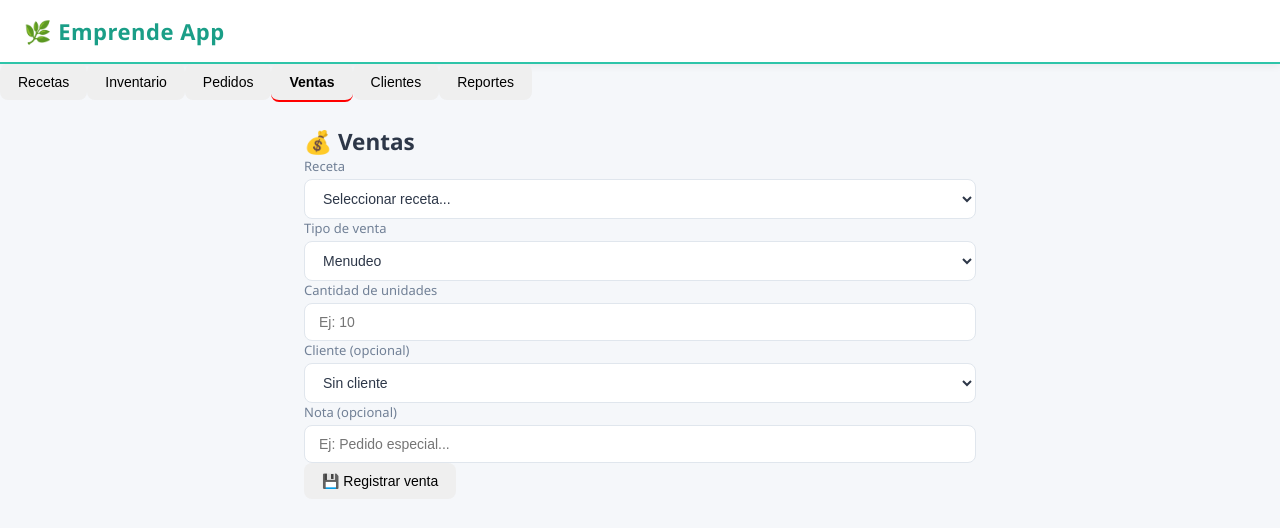
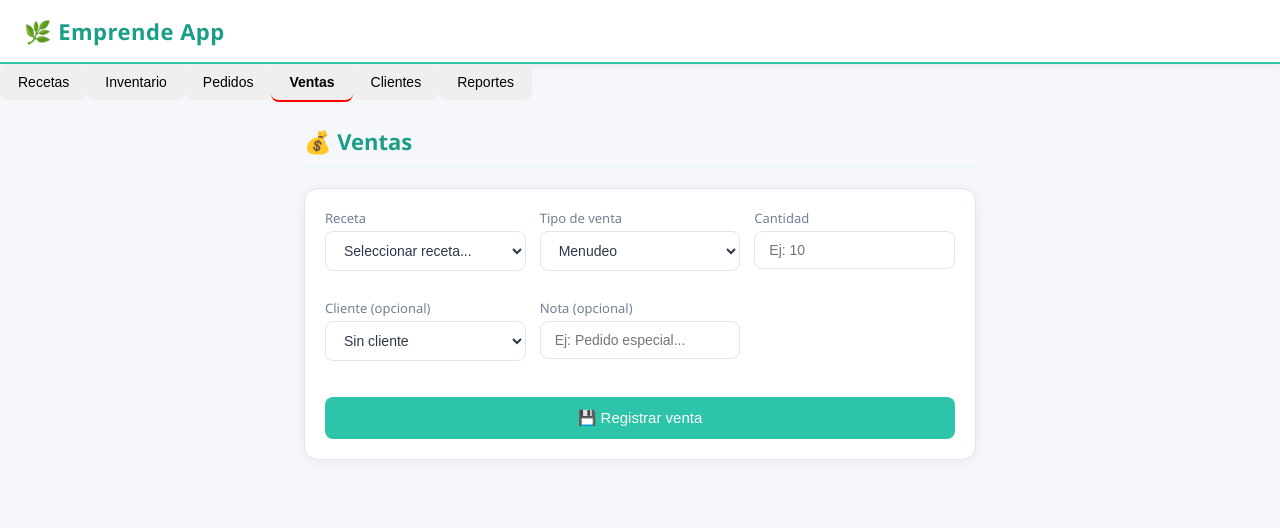
Before and after one commit to YulsICV/emprende-app, a React (Vite) app: page / in a window 1280 px wide. Both pictures are taken after a click on the button "Ventas". Shown: the top 528 px of the page. Built offline with nearby package versions, Linux system fonts and the light colour scheme.

Commit message:
ventas con descuento automatico de inventario y estilos

```diff
--- a/pages/Ventas.jsx
+++ b/pages/Ventas.jsx
@@ -18,6 +18,24 @@ export default function Ventas({ db, actualizarDb }) {
         ? (precio - recetaSeleccionada.costoPorUnidad) * (parseInt(form.cantidad) || 0)
         : 0
 
+    const descontarInventario = (receta, cantidadVendida) => {
+        const proporcion = cantidadVendida / receta.unidades
+
+        const inventarioActualizado = db.inventario.map(item => {
+            const ingrediente = receta.ingredientes.find(ing =>
+                ing.nombre.toLowerCase() === item.nombre.toLowerCase()
+            )
+            if (!ingrediente) return item
+
+            const cantidadUsada = parseFloat(ingrediente.cantidadUso) * proporcion
+            const nuevaCantidad = parseFloat(item.cantidad) - cantidadUsada
+
+            return { ...item, cantidad: nuevaCantidad < 0 ? 0 : parseFloat(nuevaCantidad.toFixed(2)) }
+        })
+
+        actualizarDb("inventario", inventarioActualizado)
+    }
+
     const guardar = () => {
         if (!form.recetaId || !form.cantidad) return
 
@@ -32,6 +50,7 @@ export default function Ventas({ db, actualizarDb }) {
         }
 
         actualizarDb("ventas", [...db.ventas, nuevaVenta])
+        descontarInventario(recetaSeleccionada, parseInt(form.cantidad))
         setForm({ recetaId: "", cantidad: "", tipo: "menudeo", cliente: "", nota: "" })
     }
 
@@ -41,9 +60,11 @@ export default function Ventas({ db, actualizarDb }) {
 
     return (
         <div>
-            <h2>💰 Ventas</h2>
+            <h2 className="page-titulo">💰 Ventas</h2>
 
-            <div>
+            <div className="card">
+                <div className="form-fila">
+                    <div className="form-grupo">
                         <label>Receta</label>
                         <select
                             value={form.recetaId}
@@ -55,8 +76,7 @@ export default function Ventas({ db, actualizarDb }) {
                             ))}
                         </select>
                     </div>
-
-            <div>
+                    <div className="form-grupo">
                         <label>Tipo de venta</label>
                         <select
                             value={form.tipo}
@@ -66,9 +86,8 @@ export default function Ventas({ db, actualizarDb }) {
                             <option value="mayoreo">Mayoreo</option>
                         </select>
                     </div>
-
-            <div>
-                <label>Cantidad de unidades</label>
+                    <div className="form-grupo">
+                        <label>Cantidad</label>
                         <input
                             type="number"
                             value={form.cantidad}
@@ -76,8 +95,7 @@ export default function Ventas({ db, actualizarDb }) {
                             placeholder="Ej: 10"
                         />
                     </div>
-
-            <div>
+                    <div className="form-grupo">
                         <label>Cliente (opcional)</label>
                         <select
                             value={form.cliente}
@@ -89,8 +107,7 @@ export default function Ventas({ db, actualizarDb }) {
                             ))}
                         </select>
                     </div>
-
-            <div>
+                    <div className="form-grupo">
                         <label>Nota (opcional)</label>
                         <input
                             type="text"
@@ -99,27 +116,42 @@ export default function Ventas({ db, actualizarDb }) {
                             placeholder="Ej: Pedido especial..."
                         />
                     </div>
+                </div>
 
                 {recetaSeleccionada && form.cantidad > 0 && (
-                <div>
-                    <p>Precio por unidad: ₡{precio}</p>
-                    <p>Total venta: ₡{total}</p>
-                    <p>Ganancia: ₡{ganancia.toFixed(0)}</p>
+                    <div className="resumen-grid">
+                        <div className="resumen-item">
+                            <div className="valor">₡{precio}</div>
+                            <div className="etiqueta">Precio por unidad</div>
+                        </div>
+                        <div className="resumen-item">
+                            <div className="valor">₡{total}</div>
+                            <div className="etiqueta">Total venta</div>
+                        </div>
+                        <div className="resumen-item">
+                            <div className="valor">₡{ganancia.toFixed(0)}</div>
+                            <div className="etiqueta">Ganancia</div>
+                        </div>
                     </div>
                 )}
 
-            <button type="button" onClick={guardar}>💾 Registrar venta</button>
+                <button className="btn-primario" type="button" onClick={guardar}>
+                    💾 Registrar venta
+                </button>
+            </div>
 
             {db.ventas.length > 0 && (
-                <div>
-                    <h3>Historial de ventas</h3>
+                <div className="card">
+                    <h3 className="seccion-titulo">Historial de ventas</h3>
                     <table>
                         <thead>
                             <tr>
                                 <th>Receta</th>
                                 <th>Cantidad</th>
+                                <th>Tipo</th>
                                 <th>Total</th>
                                 <th>Ganancia</th>
+                                <th>Cliente</th>
                                 <th>Fecha</th>
                                 <th></th>
                             </tr>
@@ -129,11 +161,13 @@ export default function Ventas({ db, actualizarDb }) {
                                 <tr key={v.id}>
                                     <td>{v.recetaNombre}</td>
                                     <td>{v.cantidad}</td>
+                                    <td>{v.tipo}</td>
                                     <td>₡{v.total}</td>
                                     <td>₡{parseFloat(v.ganancia).toFixed(0)}</td>
+                                    <td>{v.cliente || "-"}</td>
                                     <td>{new Date(v.fecha).toLocaleDateString("es-CR")}</td>
                                     <td>
-                                        <button type="button" onClick={() => eliminar(v.id)}>🗑</button>
+                                        <button className="btn-peligro" type="button" onClick={() => eliminar(v.id)}>🗑</button>
                                     </td>
                                 </tr>
                             ))}
```
Lines whose indentation alone changed are shown as unchanged.
